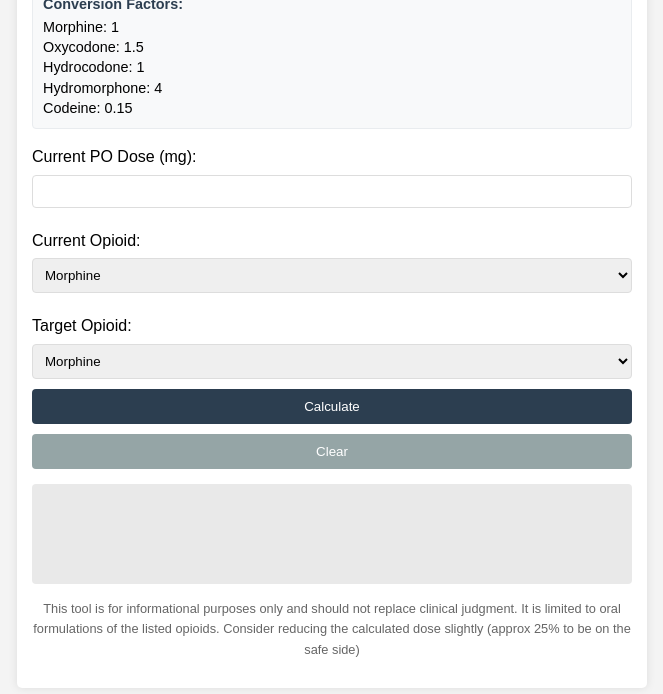
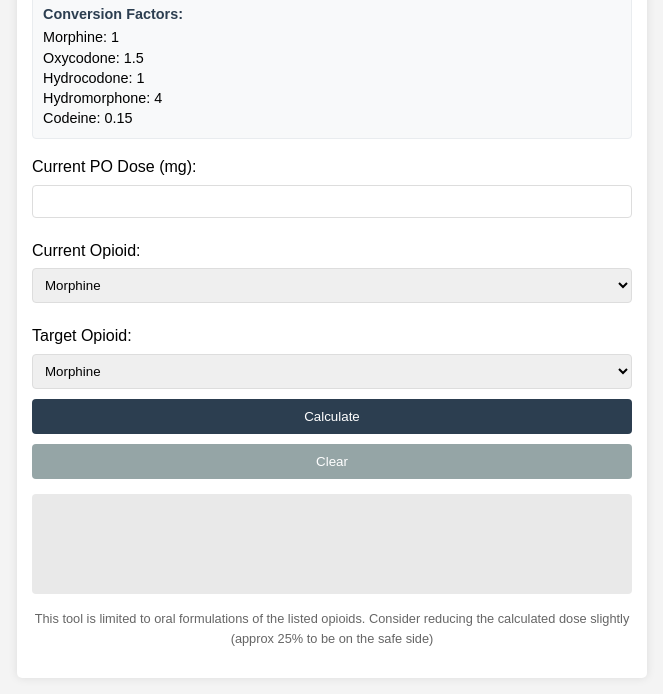
Before and after one commit to pixelpilot01/opioidconversionjx, a plain HTML site: page index.html in a window 1280 px wide. Shown: the part 102-796 px from the top of the page, without its empty margins (308-971 px from the left). Drawn offline with Linux system fonts and the light colour scheme.

Commit message:
Update index.html

```diff
--- a/index.html
+++ b/index.html
@@ -162,8 +162,7 @@
         </div>
 
         <p class="disclaimer">
-            This tool is for informational purposes only and should not replace clinical judgment.
-            It is limited to oral formulations of the listed opioids. Consider reducing the calculated dose slightly
+            This tool is limited to oral formulations of the listed opioids. Consider reducing the calculated dose slightly
             (approx 25% to be on the safe side)
         </p>
     </div>
```
